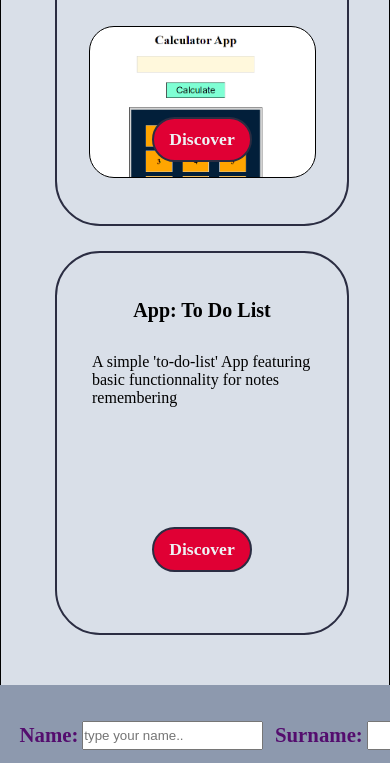
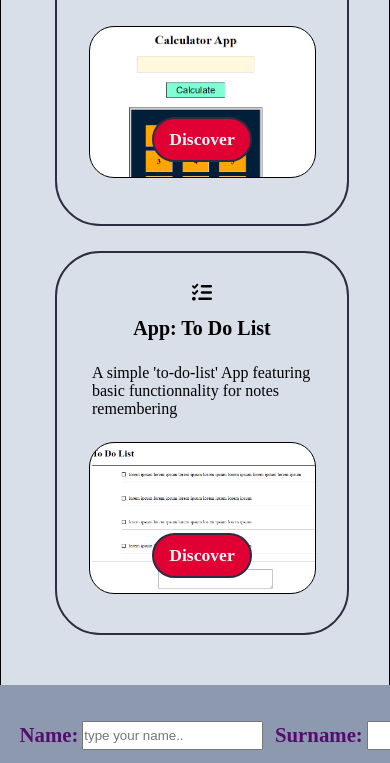
Before and after one commit to Paulfresnel/paulfresnel.github.io, a plain HTML site: page index.html in a window 390 px wide. Shown: the part 2186-2949 px from the top of the page. Drawn offline with Linux system fonts and the light colour scheme.

Commit message:
Added 6th proyect

```diff
--- a/index.html
+++ b/index.html
@@ -67,13 +67,14 @@
         </div>
     </div>
     <div class="card">
+        <i class="fa-lg fa-solid fa-list-check"></i>
         <h4>App: To Do List</h4>
         <p>A simple 'to-do-list' App featuring basic functionnality for notes remembering</p>
         <div class="background-image bg6">
         <a class='project-link' href ='https://paulfresnel.github.io/to-do-list'>Discover</a>
         </div>
     </div>
-    <!--<div class="card">
+    <!-- <div class="card">
         <h4>Card 1</h4>
         <p>Description of project</p>
         <div class="background-image">
--- a/styles.css
+++ b/styles.css
@@ -166,6 +166,13 @@ h2{
     background-image: url(./images/battle-clash.png);
     border: 1px black solid;
 }
+.bg6{
+    background-image: url(./images/to-do-list-website.png);
+    border: 1px black solid;
+    background-repeat: no-repeat;
+    background-size: 170%;
+}
+
 
 h3{
     background-color: #D9DFE8;
@@ -271,6 +278,7 @@ li:hover {
 }
 
 @media (max-width:1366px){
+
     header {
             background-color: blue;
             color: #EDF2F4;
@@ -421,6 +429,11 @@ li:hover {
             border:1px black solid
            }
 
+           .bg6{
+            background-image: url(./images/to-do-list-website.png);
+            border: 1px black solid;
+            background-size: 180%;
+        }
         h3 {
             background-color: #D9DFE8;
             width: 100%;
@@ -770,4 +783,11 @@ li:hover {
             font-size: 12px;
             margin-right: 15px;
            }
+
+           .bg6{
+            background-image: url(./images/to-do-list-website.png);
+            border: 1px black solid;
+            background-repeat: no-repeat;
+            background-size: 180%;
         }
+    }
```
Also changed, not shown: images/to-do-list-website.png (added).
